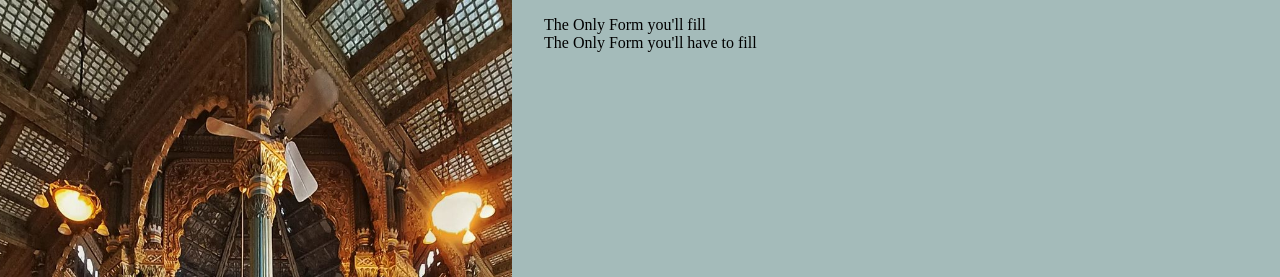
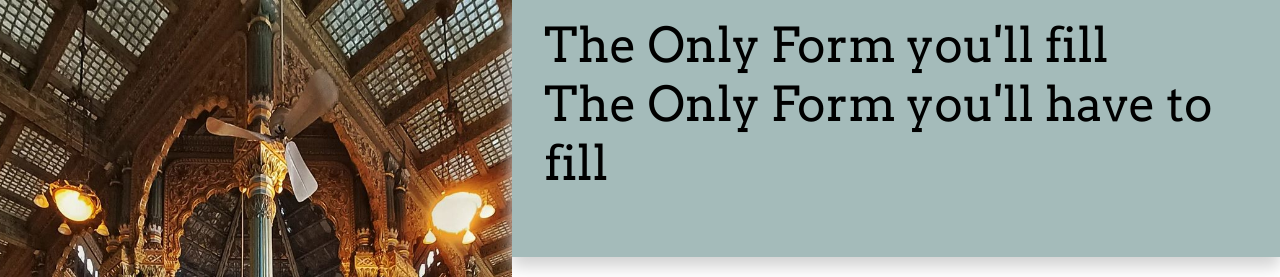
Before and after one commit to NihalM2001/SignupForm, a plain HTML site: page index.html in a window 1280 px wide. Shown: the top 277 px of the page. Drawn offline with Linux system fonts and the light colour scheme.

Commit message:
Imported arvo font into CSS,Set the heading of text inside description-box to arvo

```diff
--- a/style.css
+++ b/style.css
@@ -1,3 +1,5 @@
+@import url('https://fonts.googleapis.com/css2?family=Arvo&display=swap');
+
 *{
     box-sizing: border-box;
 }
@@ -44,11 +46,15 @@ img{
 .description-box{
     background: #a4bbba;
     background-clip: content-box;
+    box-shadow: 0 10px 15px 0 lightgray;
+    margin-bottom: 3%;
 
 }
 
 .description-box>div{
-    padding: 1em 1em 0em 2em;
+    padding: 1rem 1rem 0rem 2rem;
+    font-family: 'Arvo', serif;
+    font-size: xxx-large;
 }
 
 label{
```
